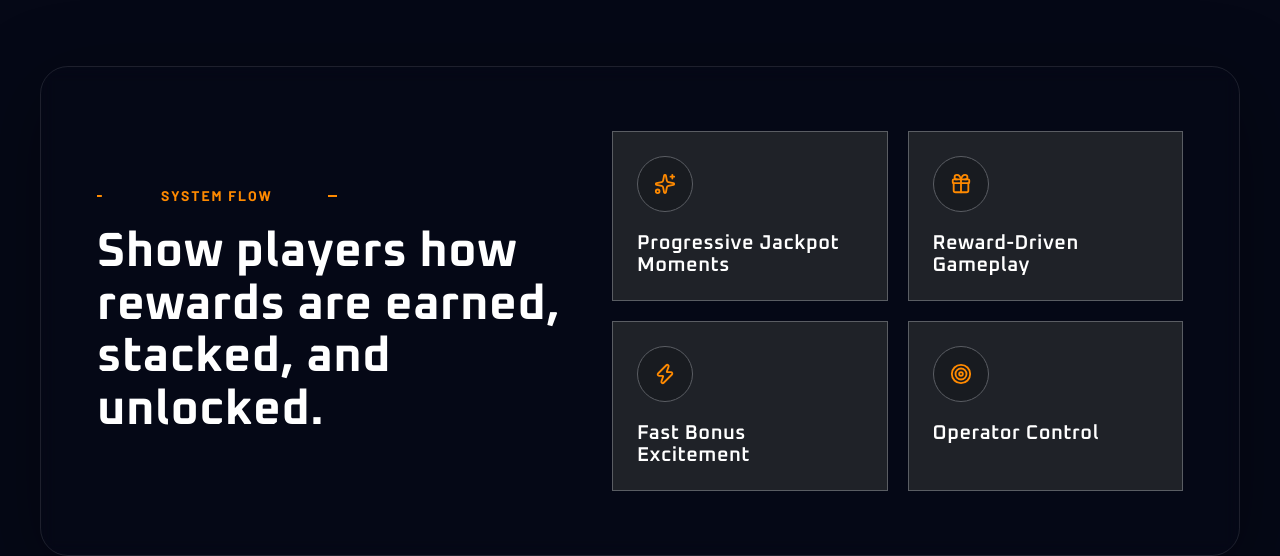
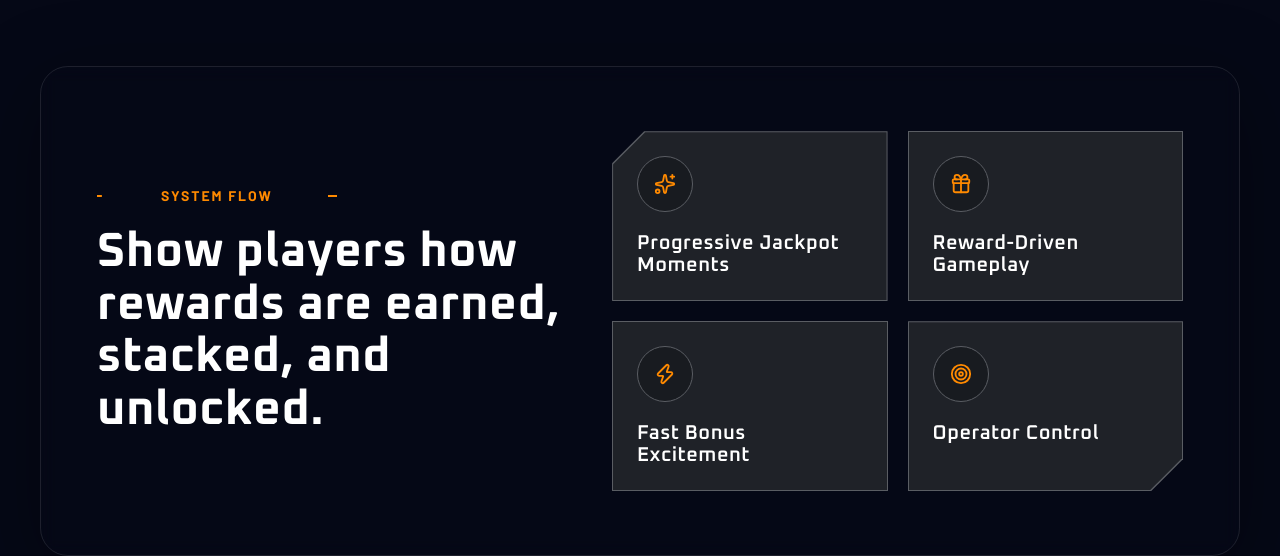
Before and after one commit to parajulisanket/Quantum-Link, a Next.js app: page /reward in a window 1280 px wide. Shown: the part 1840-2396 px from the top of the page. Built offline with nearby package versions, Linux system fonts and the light colour scheme.

Commit message:
update in loading and rewards

```diff
--- a/src/app/globals.css
+++ b/src/app/globals.css
@@ -234,3 +234,13 @@ h6 {
 .animate-move-dot {
   animation: move-dot ease-in-out infinite;
 }
+
+/* system overflow reward page */
+
+.card-cut-tl {
+  clip-path: polygon(22% 0, 100% 0, 100% 100%, 0 100%, 0 22%);
+}
+
+.card-cut-br {
+  clip-path: polygon(0 0, 100% 0, 100% 78%, 78% 100%, 0 100%);
+}
--- a/src/app/platform/page.tsx
+++ b/src/app/platform/page.tsx
@@ -314,7 +314,7 @@ export default function PlatformPage() {
                         className="relative overflow-hidden rounded-[24px] border border-white/10 bg-[#060816]"
                       >
                         <Image
-                          src="/images/QL-logo.png"
+                          src="/images/QL-Logo.png"
                           alt="Quantum Link"
                           width={900}
                           height={700}
--- a/src/app/reward/page.tsx
+++ b/src/app/reward/page.tsx
@@ -253,28 +253,101 @@ export default function RewardsPage() {
 
                 {/* RIGHT SIDE */}
                 <div className="grid gap-5 md:grid-cols-2">
-                  {rewardFeatures.map((feature, index) => {
-                    const Icon = feature.icon;
+                  {/* CARD 1 — cut top left */}
+                  <div
+                    className="group relative p-[1px] transition-all duration-300 hover:-translate-y-1
+             hover:shadow-[0_0_0_1px_#ff8a00,0_14px_35px_rgba(255,138,0,0.18)]"
+                    style={{
+                      clipPath:
+                        "polygon(32px 0,100% 0,100% 100%,0 100%,0 32px)",
+                      background: "#5a5d63",
+                    }}
+                  >
+                    {/* hover border layer */}
+                    <div
+                      className="absolute inset-0 opacity-0 transition-opacity duration-300 group-hover:opacity-100 "
+                      style={{
+                        clipPath:
+                          "polygon(32px 0,100% 0,100% 100%,0 100%,0 32px)",
+                        background: "#ff8a00",
+                      }}
+                    />
 
-                    return (
-                      <motion.div
-                        key={feature.title}
-                        initial={{ opacity: 0, y: 30 }}
-                        whileInView={{ opacity: 1, y: 0 }}
-                        viewport={{ once: true, amount: 0.2 }}
-                        transition={{ duration: 0.5, delay: index * 0.07 }}
-                        className="group relative overflow-hidden  border border-[#5a5d63] bg-[#1f2228] p-6 text-center transition-all duration-300 hover:-translate-y-1 hover:border-[#ff8a00] hover:shadow-[0_0_0_1px_#ff8a00,0_14px_35px_rgba(255,138,0,0.18)]"
-                      >
-                        <div className="relative mb-5 flex h-14 w-14 items-center justify-center rounded-full border border-[#5a5d63] bg-[#181b20] transition-all duration-300 group-hover:border-[#ff8a00]">
-                          <Icon size={22} className="text-[#ff8a00]" />
-                        </div>
+                    <div
+                      className="relative h-full w-full bg-[#1f2228] p-6"
+                      style={{
+                        clipPath:
+                          "polygon(32px 0,100% 0,100% 100%,0 100%,0 32px)",
+                      }}
+                    >
+                      <div className="mb-5 flex h-14 w-14 items-center justify-center rounded-full border border-[#5a5d63] bg-[#181b20] group-hover:border-[#ff8a00]">
+                        <Sparkles size={22} className="text-[#ff8a00]" />
+                      </div>
 
-                        <h3 className="relative font-[var(--font-heading)] text-xl text-left font-semibold text-white ">
-                          {feature.title}
-                        </h3>
-                      </motion.div>
-                    );
-                  })}
+                      <h3 className="font-[var(--font-heading)] text-xl font-semibold text-white">
+                        Progressive Jackpot Moments
+                      </h3>
+                    </div>
+                  </div>
+
+                  {/* CARD 2 */}
+                  <div className="group relative overflow-hidden border border-[#5a5d63] bg-[#1f2228] p-6 transition-all duration-300 hover:-translate-y-1 hover:border-[#ff8a00] hover:shadow-[0_0_0_1px_#ff8a00,0_14px_35px_rgba(255,138,0,0.18)]">
+                    <div className="mb-5 flex h-14 w-14 items-center justify-center rounded-full border border-[#5a5d63] bg-[#181b20] group-hover:border-[#ff8a00]">
+                      <Gift size={22} className="text-[#ff8a00]" />
+                    </div>
+
+                    <h3 className="font-[var(--font-heading)] text-xl font-semibold text-white">
+                      Reward-Driven Gameplay
+                    </h3>
+                  </div>
+
+                  {/* CARD 3 */}
+                  <div className="group relative overflow-hidden border border-[#5a5d63] bg-[#1f2228] p-6 transition-all duration-300 hover:-translate-y-1 hover:border-[#ff8a00] hover:shadow-[0_0_0_1px_#ff8a00,0_14px_35px_rgba(255,138,0,0.18)]">
+                    <div className="mb-5 flex h-14 w-14 items-center justify-center rounded-full border border-[#5a5d63] bg-[#181b20] group-hover:border-[#ff8a00]">
+                      <Zap size={22} className="text-[#ff8a00]" />
+                    </div>
+
+                    <h3 className="font-[var(--font-heading)] text-xl font-semibold text-white">
+                      Fast Bonus Excitement
+                    </h3>
+                  </div>
+
+                  {/* CARD 4 — cut bottom right */}
+                  <div
+                    className="group relative p-[1px] transition-all duration-300 hover:-translate-y-1
+             hover:shadow-[0_0_0_1px_#ff8a00,0_14px_35px_rgba(255,138,0,0.18)]"
+                    style={{
+                      clipPath:
+                        "polygon(0 0,100% 0,100% calc(100% - 32px),calc(100% - 32px) 100%,0 100%)",
+                      background: "#5a5d63",
+                    }}
+                  >
+                    {/* hover border layer */}
+                    <div
+                      className="absolute inset-0 opacity-0 transition-opacity duration-300 group-hover:opacity-100"
+                      style={{
+                        clipPath:
+                          "polygon(0 0,100% 0,100% calc(100% - 32px),calc(100% - 32px) 100%,0 100%)",
+                        background: "#ff8a00",
+                      }}
+                    />
+
+                    <div
+                      className="relative h-full w-full bg-[#1f2228] p-6"
+                      style={{
+                        clipPath:
+                          "polygon(0 0,100% 0,100% calc(100% - 32px),calc(100% - 32px) 100%,0 100%)",
+                      }}
+                    >
+                      <div className="mb-5 flex h-14 w-14 items-center justify-center rounded-full border border-[#5a5d63] bg-[#181b20] group-hover:border-[#ff8a00]">
+                        <Target size={22} className="text-[#ff8a00]" />
+                      </div>
+
+                      <h3 className="font-[var(--font-heading)] text-xl font-semibold text-white">
+                        Operator Control
+                      </h3>
+                    </div>
+                  </div>
                 </div>
               </div>
             </div>
--- a/src/components/PageTransitionLoader.tsx
+++ b/src/components/PageTransitionLoader.tsx
@@ -51,11 +51,8 @@ export default function PageTransitionLoader({
             <div className="absolute h-28 w-28 rounded-full bg-[#ff8a00]/20 blur-3xl" />
             <div className="relative flex items-center justify-center">
               <div className="absolute h-20 w-20 animate-ping rounded-full bg-[#ff8a00]/20" />
-              <div className="h-16 w-16 animate-spin rounded-full border-4 border-[#ffd34d]/20 border-t-[#ff8a00]" />
+              <div className="h-20 w-20 animate-spin rounded-full border-8 border-[#ffd34d]/20 border-t-[#ff8a00]" />
             </div>
-            <p className="mt-5 font-[var(--font-heading)] text-2xl font-semibold tracking-wide text-white">
-              LOADING...
-            </p>
           </div>
         </div>
       )}
```
